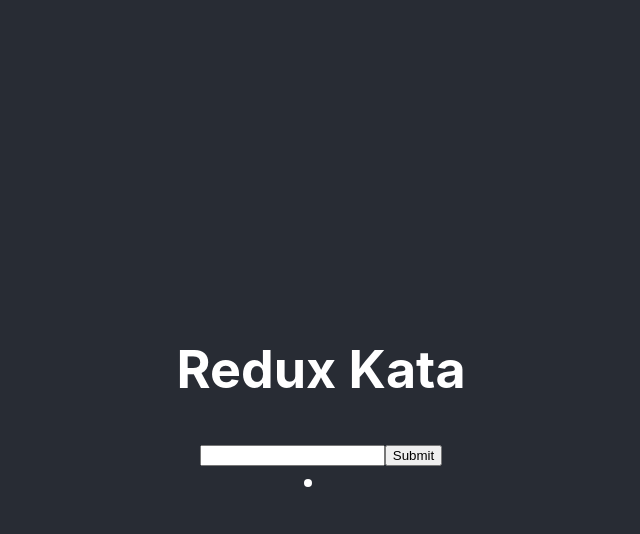
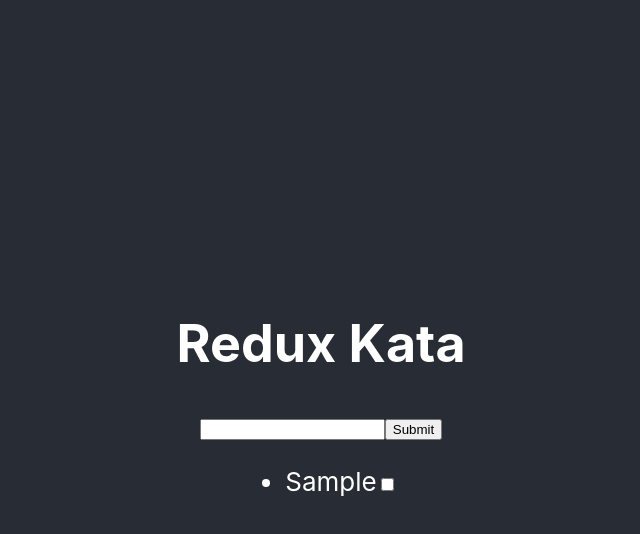
Before and after one commit to YaelAlcocer/redux_kata, a React (Create React App) app: page / in a window 1280 px wide. Both pictures are taken after typing "Sample" into the empty fields and a click on the button "Submit". Shown: the top 534 px of the page, without its empty margins (319-959 px from the left). Built offline with nearby package versions, Linux system fonts and the light colour scheme.

Commit message:
pass props to components

```diff
--- a/src/components/Todo.js
+++ b/src/components/Todo.js
@@ -1,7 +1,14 @@
 import React from "react";
 
-const Todo = ({ onClick, completed, text, deleteTodo }) => {
-  return <li></li>;
-};
+const Todo = ({ onClick, completed, text, deleteTodo }) => (
+  <li
+    style={{
+      textDecoration: completed ? "line-through" : "none",
+    }}
+  >
+    {text}
+    <input type="checkbox" onClick={onClick} />
+  </li>
+);
 
 export default Todo;
--- a/src/components/TodoList.js
+++ b/src/components/TodoList.js
@@ -3,11 +3,11 @@
 
 const TodoList = ({ todos, toggleTodo }) => {
   return (
-    <lu>
+    <ul>
       {todos.map((todo) => (
-        <Todo />
+        <Todo key={todo.id} {...todo} onClick={() => toggleTodo(todo.id)} />
       ))}
-    </lu>
+    </ul>
   );
 };
 
```
